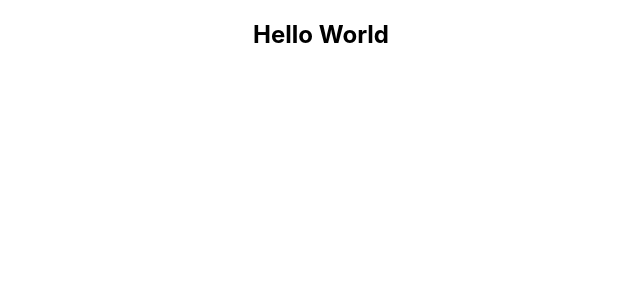
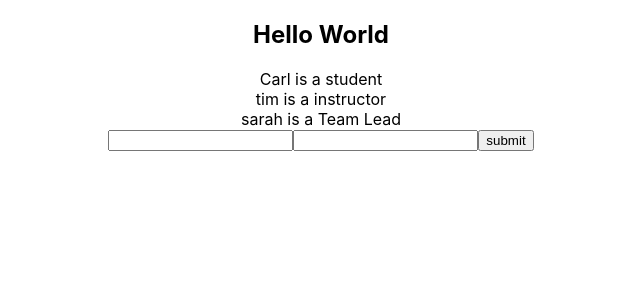
Before and after one commit to bloominstituteoftechnology/team-builder, a React (Create React App) app: page / in a window 1280 px wide. Shown: the top 300 px of the page, without its empty margins (319-959 px from the left). Built offline with nearby package versions, Linux system fonts and the light colour scheme.

Commit message:
render teamList

```diff
--- a/src/index.js
+++ b/src/index.js
@@ -17,7 +17,7 @@ const initialFormValues = {
 };
 
 function SimpleForm() {
-  const [team, setTeam] = useState([]);
+  const [team, setTeam] = useState(teamList);
 
   const [formValues, setFormValues] = useState(initialFormValues);
 
@@ -39,6 +39,29 @@ function SimpleForm() {
   return (
     <div className="App">
       <h2>Hello World</h2>
+      {team.map((member, idx) => {
+        return (
+          <div key={idx}>
+            {member.name} is a {member.role}
+          </div>
+        );
+      })}
+
+      <form onSubmit={submit}>
+        <input
+          name="name"
+          type="text"
+          value={formValues.name}
+          onChange={change}
+        />
+        <input
+          name="role"
+          type="text"
+          value={formValues.role}
+          onChange={change}
+        />
+        <button>submit</button>
+      </form>
     </div>
   );
 }
```
Also changed, not shown: 1 other file (tests, documents, lock files or other folders).
